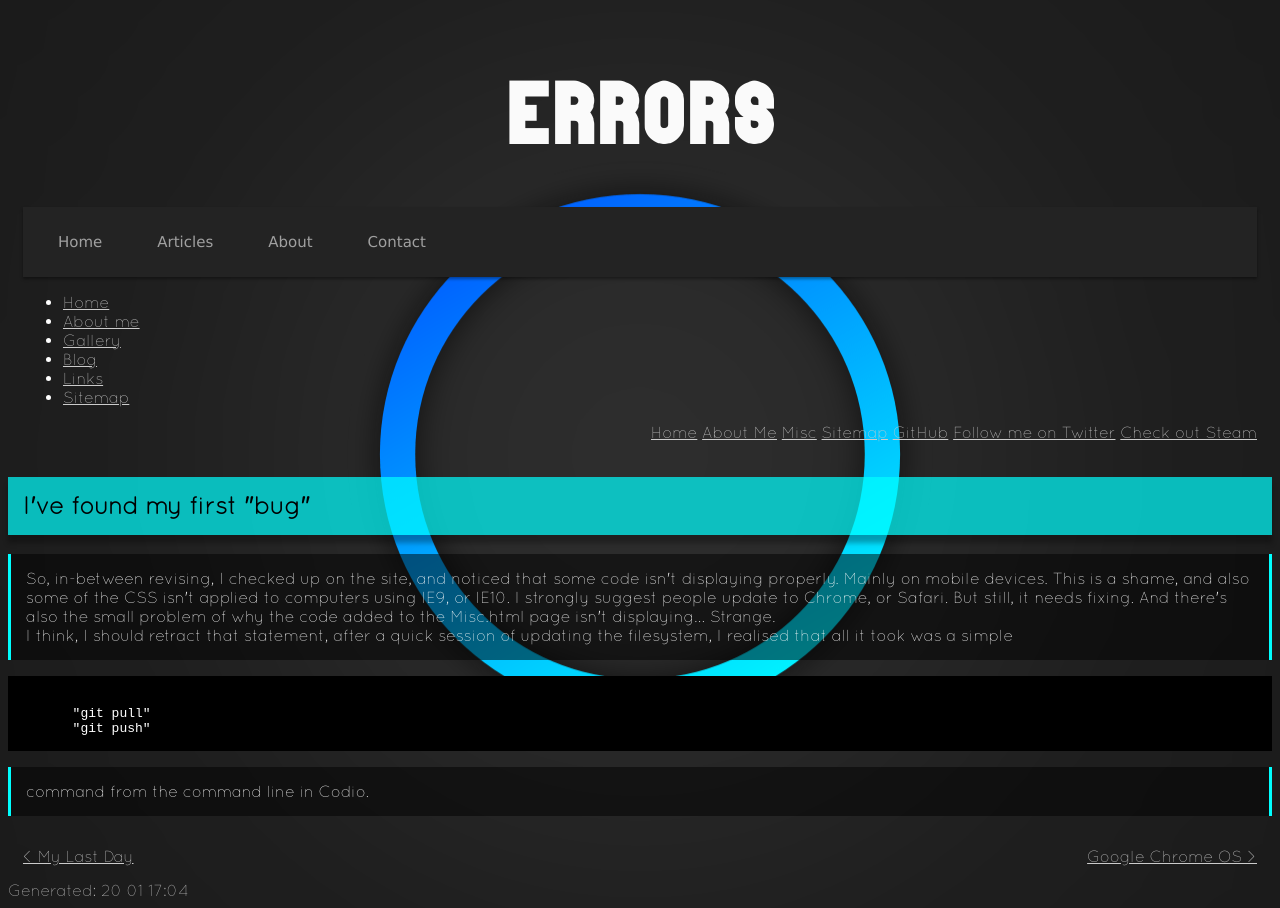
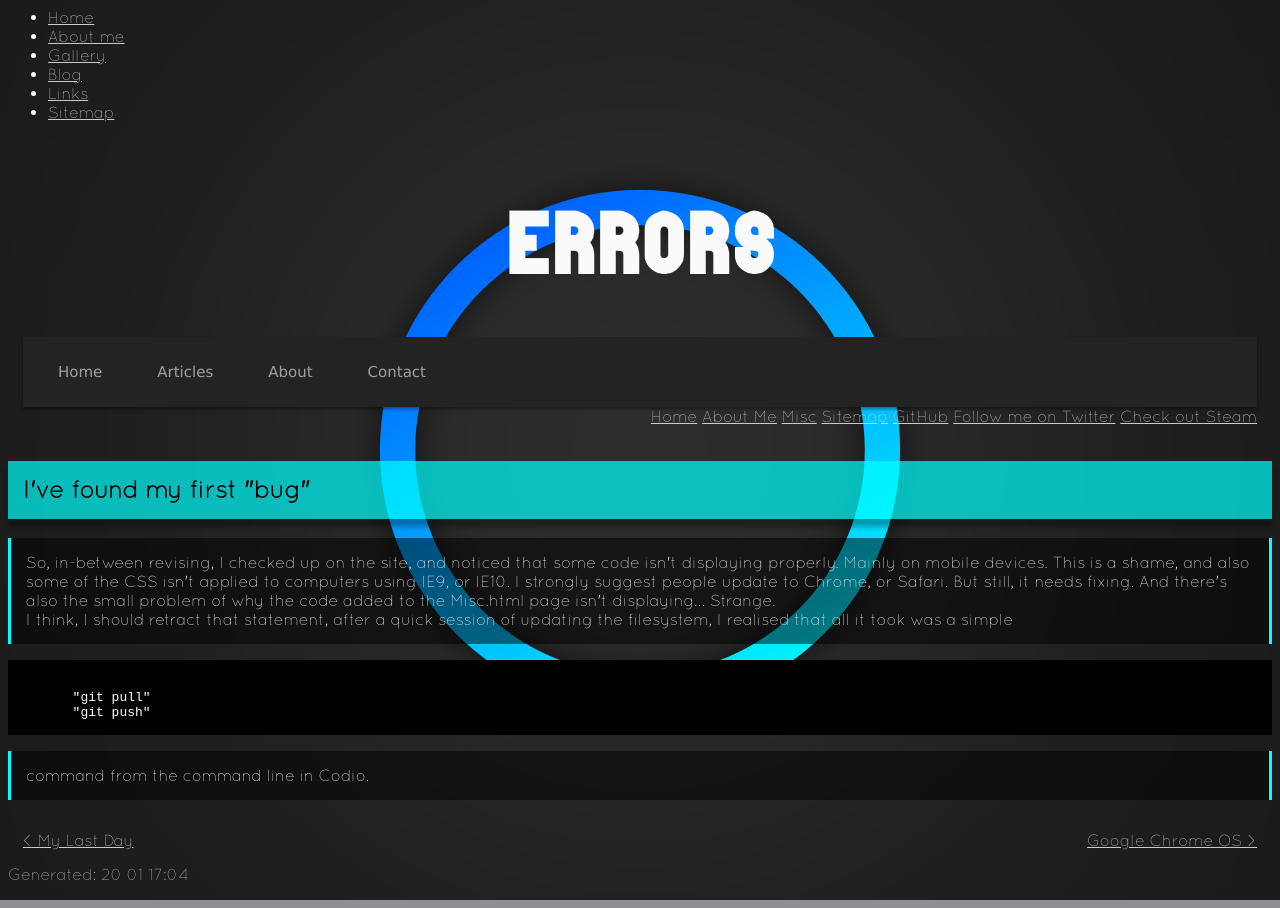
Before and after one commit to boffnoff/boffnoff.github.com, a Jekyll site: the page built from _posts/2013-11-06-noticed-things-arent-working.html, in a window 1280 px wide. Built offline with Jekyll 4.4.1, drawn with Linux system fonts in a browser that asks for light colours.

Commit message:
restored defaults before i fiddled

```diff
--- a/_layouts/master.html
+++ b/_layouts/master.html
@@ -19,8 +19,24 @@
 </head>
 
 
+<body>
 
-<body>
+        <div class='rmm' data-menu-style = "minimal">
+            <ul>
+                <li><a href='../index.html'>Home</a></li>
+                <li><a href='../about.html'>About me</a></li>
+                <li><a href='#gallery'>Gallery</a></li>
+                <li><a href='#blog'>Blog</a></li>
+                <li><a href='#links'>Links</a></li>
+                <li><a href='sitemap.html'>Sitemap</a></li>
+            </ul>
+        </div>
+
+
+
+
+
+
   <header class="main_header">
     <h1>{{ page.title }}</h1>
  <div id='cssmenu'>
@@ -49,16 +65,6 @@
 </ul>
 </div>
 
-         <div class='rmm' data-menu-style = "minimal">
-            <ul>
-                <li><a href='../index.html'>Home</a></li>
-                <li><a href='../about.html'>About me</a></li>
-                <li><a href='#gallery'>Gallery</a></li>
-                <li><a href='#blog'>Blog</a></li>
-                <li><a href='#links'>Links</a></li>
-                <li><a href='sitemap.html'>Sitemap</a></li>
-            </ul>
-        </div>
 
 
 
--- a/_layouts/post.html
+++ b/_layouts/post.html
@@ -1,14 +1,6 @@
 ---
 layout: master
 ---
-<head>
-  <link rel="stylesheet" href="../mobilemenu/rmm-css/responsivemobilemenu.css" type="text/css"/>
-  <script type="text/javascript" src="http://code.jquery.com/jquery.min.js"></script>
-  <script type="text/javascript" src="../mobilemenu/rmm-js/responsivemobilemenu.js"></script>
-  <meta name="viewport" content="width=device-width, initial-scale=1, maximum-scale=1, user-scalable=no"/>
-</head>
-
-
 
 
 <article>
```
